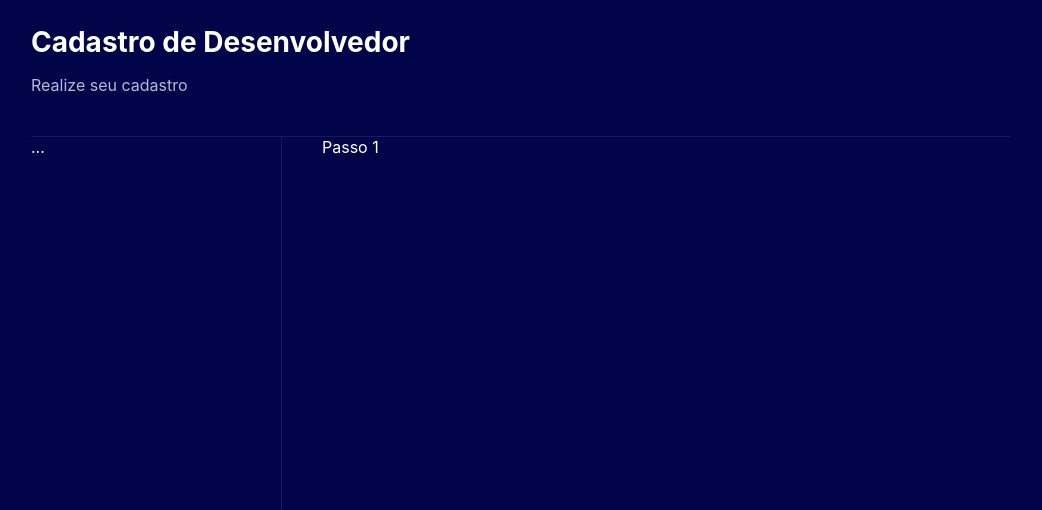
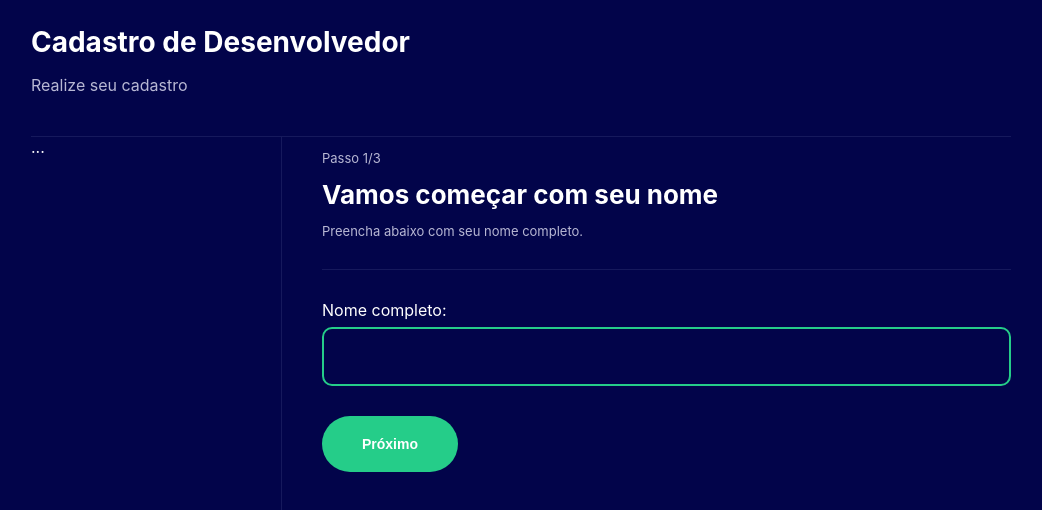
Before and after one commit to ArthurLuizS/MultiForm, a React (Create React App) app: page / in a window 1280 px wide. Shown: the top 510 px of the page, without its empty margins (119-1161 px from the left). Built offline with nearby package versions, Linux system fonts and the light colour scheme.

Commit message:
Adicionado conteudo ao step1, e utilizando o contexto, para setar name e useeffect para mudar o CurrentStep

```diff
--- a/src/pages/FormStep1/index.tsx
+++ b/src/pages/FormStep1/index.tsx
@@ -1,11 +1,53 @@
+import { useNavigate } from 'react-router-dom'
 import * as C from './styles'
+import {useForm, FormAction} from '../../Context/FormContext'
 import {Theme} from '../../components/Theme'
+import { ChangeEvent, useEffect } from 'react'
 
 export const FormStep1 = () =>{
+
+    const history = useNavigate();
+
+    const {state, dispatch} = useForm();
+
+    const handleNextStep = () =>{
+            history('/step2')
+    };
+
+    useEffect(() =>{
+        dispatch({
+            type: FormAction.setCurrentStep,
+            payload: 1
+        })
+    }, [])
+
+    const handleSetName = (e : ChangeEvent<HTMLInputElement>) =>{
+        dispatch({
+            type: FormAction.setName,
+            payload: e.target.value
+        })
+    }
+
     return(
+
         <Theme>
             <C.Container>
-            Passo 1
+            <p>Passo 1/3 </p>
+            <h1>Vamos começar com seu nome</h1>
+            <p>Preencha abaixo com seu nome completo.</p>
+
+            <hr/>
+
+            <label>
+                Nome completo:
+                <input
+                    type= "text"
+                    autoFocus
+                    onChange={handleSetName}
+                ></input>
+            </label>
+
+            <button onClick={handleNextStep}>Próximo</button>
             </C.Container>
         </Theme>
     );
```
